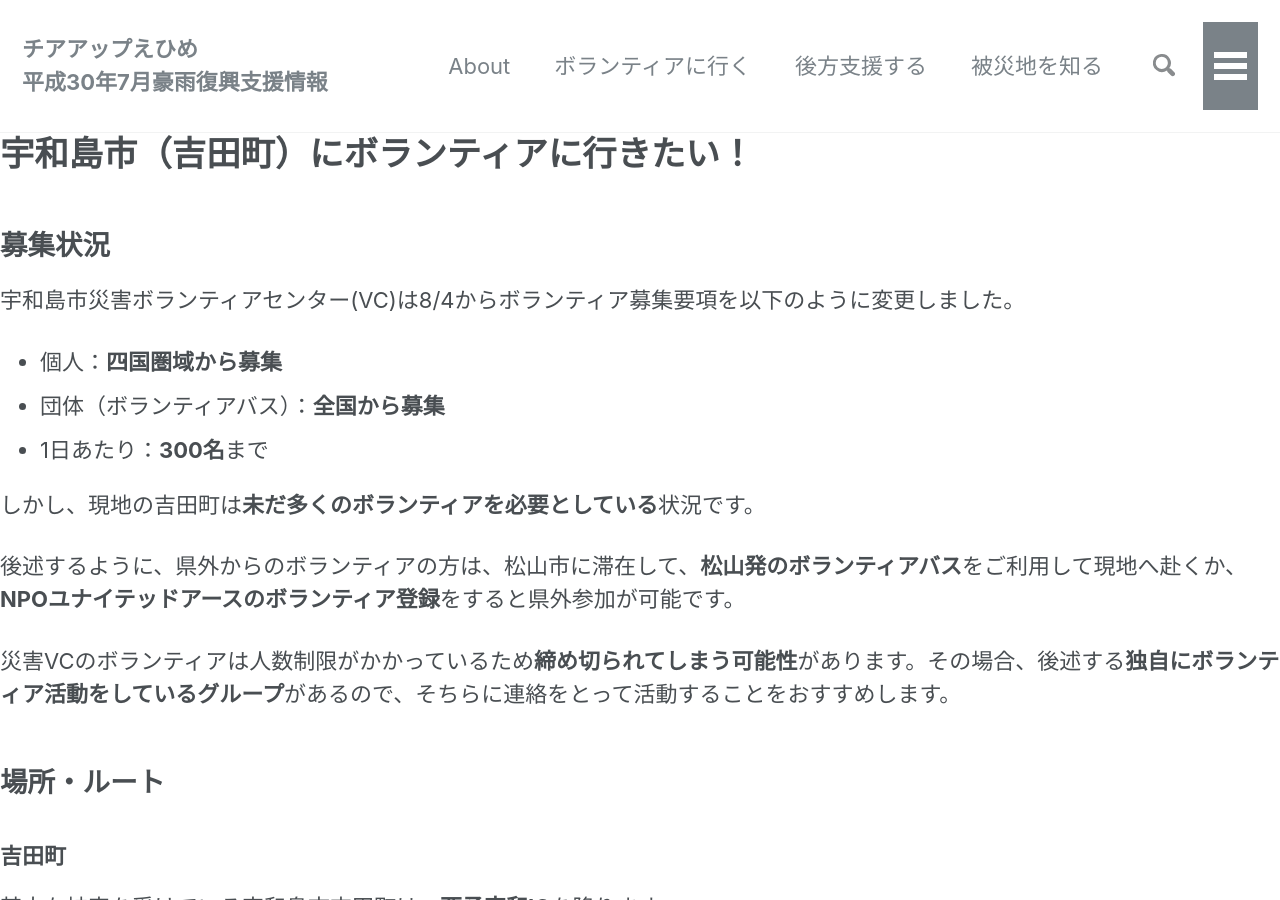
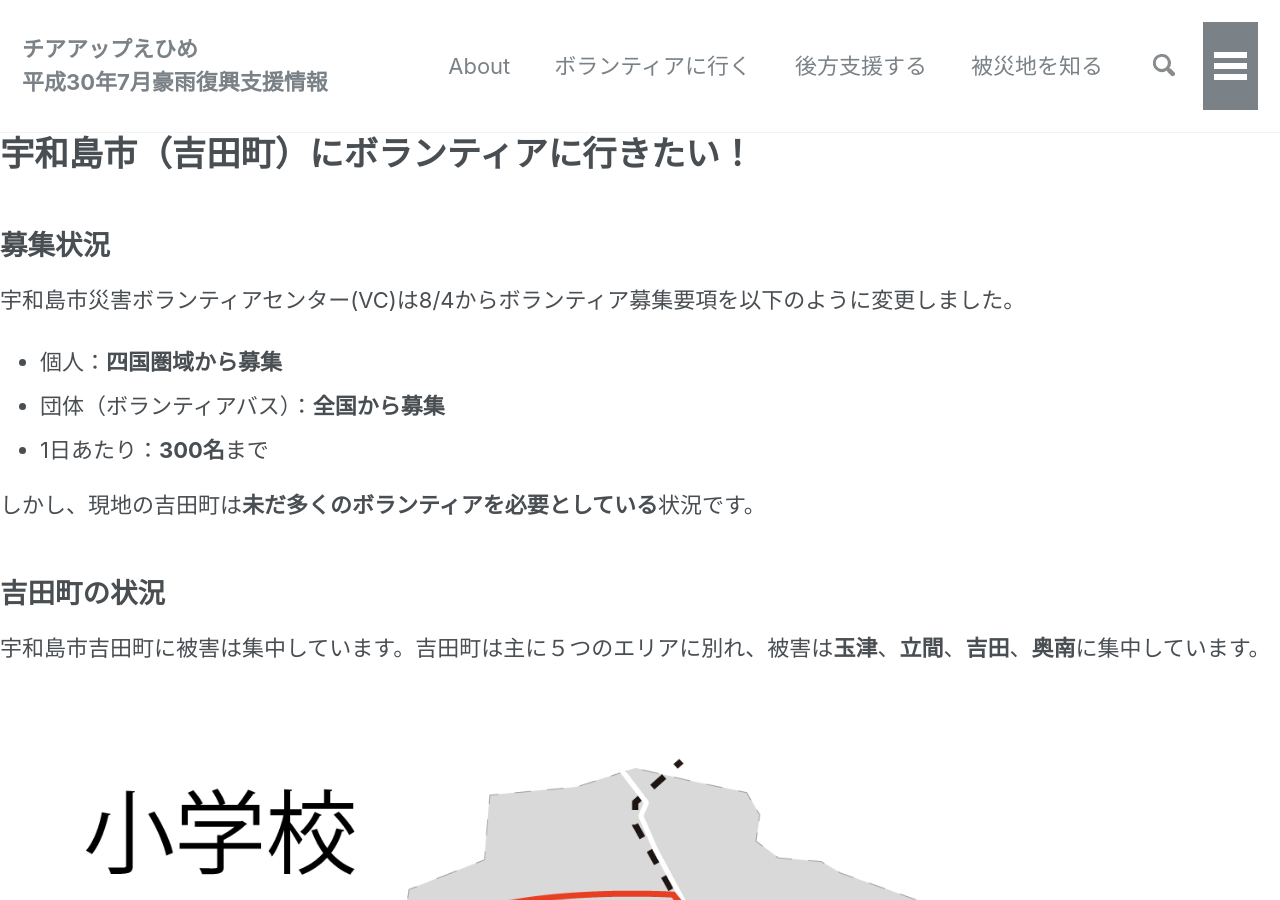
Before and after one commit to cheerup-ehime/cheerup-ehime.github.io, a Jekyll site: the page built from volunteer-new/uwajima.md, in a window 1280 px wide and 900 px high. Built offline with Jekyll 4.4.1, drawn with Linux system fonts in a browser that asks for light colours; nearby versions of some CDN libraries; our own code applies the rules of GitHub Pages for plain Markdown files; comment, search, counter and statistics services are not loaded; some of the changed text lies outside the part shown.

Commit message:
吉田の地区／被害マップ追加。チームサクボの登録フォーム追加

```diff
--- a/volunteer-new/uwajima.md
+++ b/volunteer-new/uwajima.md
@@ -23,11 +23,16 @@ header:
 
 しかし、現地の吉田町は**未だ多くのボランティアを必要としている**状況です。
 
+## 吉田町の状況
 
+宇和島市吉田町に被害は集中しています。吉田町は主に５つのエリアに別れ、被害は**玉津**、**立間**、**吉田**、**奥南**に集中しています。
 
-後述するように、県外からのボランティアの方は、松山市に滞在して、**松山発のボランティアバス**をご利用して現地へ赴くか、**NPOユナイテッドアースのボランティア登録**をすると県外参加が可能です。
+![吉田町地区](/assets/images/maps/yoshida-area.png)
 
-災害VCのボランティアは人数制限がかかっているため**締め切られてしまう可能性**があります。その場合、後述する**独自にボランティア活動をしているグループ**があるので、そちらに連絡をとって活動することをおすすめします。
+被害は広範囲に渡り、**重機が入らないと手に負えない箇所**もあります。特に吉田町南部の**奥南**エリアは未だ手付かずの場所が多く、まだまだ多くの人手を必要としています。
+
+![吉田町被害](/assets/images/maps/yoshida-disaster-ratio.png)
+
 
 ## 場所・ルート
 
@@ -37,6 +42,8 @@ header:
 
 ![吉田町ルート](/assets/images/maps/yoshida-map-and-routes.png)
 
+
+
 ### 宇和島市災害ボランティアセンター
 
 宇和島市災害VCは、吉田町よりも更に南下した**宇和島朝日IC**を降ります。
@@ -44,6 +51,7 @@ header:
 松山IC→（約1時間20分）→宇和島朝日IC→（約3分）→宇和島市災害VC（宇和島市総合福祉センター内）
 
 <iframe src="https://www.google.com/maps/embed?pb=!1m28!1m12!1m3!1d425793.8857793068!2d132.37288040929513!3d33.51400043021859!2m3!1f0!2f0!3f0!3m2!1i1024!2i768!4f13.1!4m13!3e0!4m5!1s0x354fef2e32e3d00d%3A0x309be593711eb508!2z5p2-5bGx44Kk44Oz44K_44O8IOOAkjc5MS0xMTE0IOaEm-WqmyDnnIwg5p2-5bGxIOW4giDkupXploAg55S6IO-8mO-8le-8kCwg5LqV6ZaA55S6IOadvuWxseW4giDmhJvlqpvnnIwgNzkxLTExMTQ!3m2!1d33.7969457!2d132.7785345!4m5!1s0x354f61d3d3bf78c3%3A0xf8c9d8da738f0b18!2z5a6H5ZKM5bO25biC57eP5ZCI56aP56WJ44K744Oz44K_44O844CB44CSNzk4LTAwMDMg5oSb5aqb55yM5a6H5ZKM5bO25biC5L2P5ZCJ55S677yR5LiB55uu77yW4oiS77yR77yW!3m2!1d33.225923!2d132.558085!5e0!3m2!1sja!2sjp!4v1533385982056" width="370" height="300" frameborder="0" style="border:0" allowfullscreen></iframe>
+
 
 ## マイカーで現地へ行く場合
 
@@ -54,13 +62,29 @@ header:
 
 ボランティア活動する母体によって、その申し込み方法が若干異なりますので、ケース毎にご紹介します。
 
-### 災害VC経由でボランティア活動する
+### 個人で四国圏外から参加したい
+
+個人で県外からボランティア活動をしたい方は、災害VCでは申込みすることができませんので、以下のルートで活動します。
+
+1. 松山市に滞在して[松山発のボランティアバス](#ボランティアバスを使う)をご利用して参加する
+2. NPO[ユナイテッド・アース](#ユナイテッド・アースで活動する)か活動に参加する
+3. [現地のボランティアグループ](#現地ボランティアグループで活動する)に参加する
+
+### 団体で参加したい
+
+[災害VCの団体受付](#2. 申し込み（団体）)で申し込みます。
+
+### 個でで四国圏内から参加したい
+
+すべての方法で申し込みが可です。
+
+## 災害VC経由でボランティア活動する
 
 #### 1. 申し込み（個人）
 
 事前に[登録用紙](http://www.uwajima-shakyo.or.jp/saigaiv-toroku.pdf)を印刷、記載して持参します。
 
-**コンビニのプリントサービスを使って印刷することもできます。**
+**コンビニプリントもできます。**
 
 - セブンイレブン
     - 予約番号：YCQM4PF9
@@ -77,7 +101,7 @@ header:
 - [団体受付票](http://www.uwajima-shakyo.or.jp/saigaiv-dantai-uketuke.pdf)
 - [団体受付名簿](http://www.uwajima-shakyo.or.jp/saigaiv-dantai-meibo.pdf)
 
-**コンビニのプリントサービスを使って印刷することもできます。**
+**コンビニプリントもできます。**
 
 - セブンイレブン
     - 団体受付票：予約番号：KHTNK7KX
@@ -88,34 +112,34 @@ header:
         - 宇和島ボランティア登録（団体）
         - 宇和島ボランティア名簿（団体）
 
-### 松山からボランティアバスで向かって活動する
+## ボランティアバスを使う
 
 現在、松山発のボランティアバスが〜8/12まで運行予定しています。**県外からボランティアにいらっしゃる方はボランティアバスをご利用ください。**
 
 申込書に必要事項を記入し、**参加希望日の前日17時まで**に、[松山市社会福祉協議会](http://www.matsuyama-wel.jp/)までFAX(089-921-8360)または持参して申し込みします。（[PDF](https://ehimesvc.jp/wp-content/uploads/2018/07/volbus_moshikomi.pdf)、[Wordファイル](https://ehimesvc.jp/wp-content/uploads/2018/07/volbus_moshikomi.docx)）
 
-- コンビニプリント
-    - セブンイレブン：プリント予約番号：88D4X6AR
-    - セブン以外：
-        - ユーザー番号：4NBPPWPQ65、ファイル名：ボラバス申し込み
+**コンビニプリントもできます**
+- セブンイレブン：プリント予約番号：88D4X6AR
+- セブン以外：
+  - ユーザー番号：4NBPPWPQ65、ファイル名：ボラバス申し込み
 
 運行予定、募集状況は[こちら](https://ehimesvc.jp/?p=270)まで。
 
-### NPO ユナイテッドアースで活動する
+## ユナイテッド・アースで活動する
 
-NPOユナイテッドアースさんが、宇和島復興支援現地活動メンバーを[募集](https://uwajima.united-earth.jp/volunteer/)しています。**四国圏外からボランティア参加の方は、こちら経由で申し込みされる**とよいでしょう。
+NPOユナイテッド・アースさんが、宇和島復興支援現地活動メンバーを[募集](https://uwajima.united-earth.jp/volunteer/)しています。
 
 [こちらのフォーム](https://pro.form-mailer.jp/fms/34a9d3e816874)から登録できますが、Webフォームの登録だけでなく、同意書記入、参加協力費などの説明もありますので、[西日本豪雨災害　宇和島市復興支援　現地活動メンバー募集](https://uwajima.united-earth.jp/volunteer/)ページを御覧ください。
 
-### 独立ボランティアグループで活動する
+## 現地ボランティアグループで活動する
 
 #### **チームサクボ**
 
 チームサクボは**吉田町立間中組**を中心にボランティア活動を続けている団体です。災害VC公認のグループなので、ボランティア保険も加入できます。
 
 - 連絡先
-    - Facebook: [佐久保さん](https://www.facebook.com/akemi.sakubo)
-    - Facebookグループ [team SAKUBO ](https://www.facebook.com/groups/1858494494446011/)
+    - [登録フォーム](https://docs.google.com/forms/d/e/1FAIpQLSessL05TB2wWRmuwl1KoPBcqLHD5xInquQ9iebv2PbiyZEWEA/viewform?c=0&w=1)
+    - Facebookグループ [team SAKUBO](https://www.facebook.com/groups/1858494494446011/)
 
 #### 大河内救援隊
 
```
Also changed, not shown: assets/images/maps/yoshida-area.png (added), assets/images/maps/yoshida-disaster-ratio.png (added).
